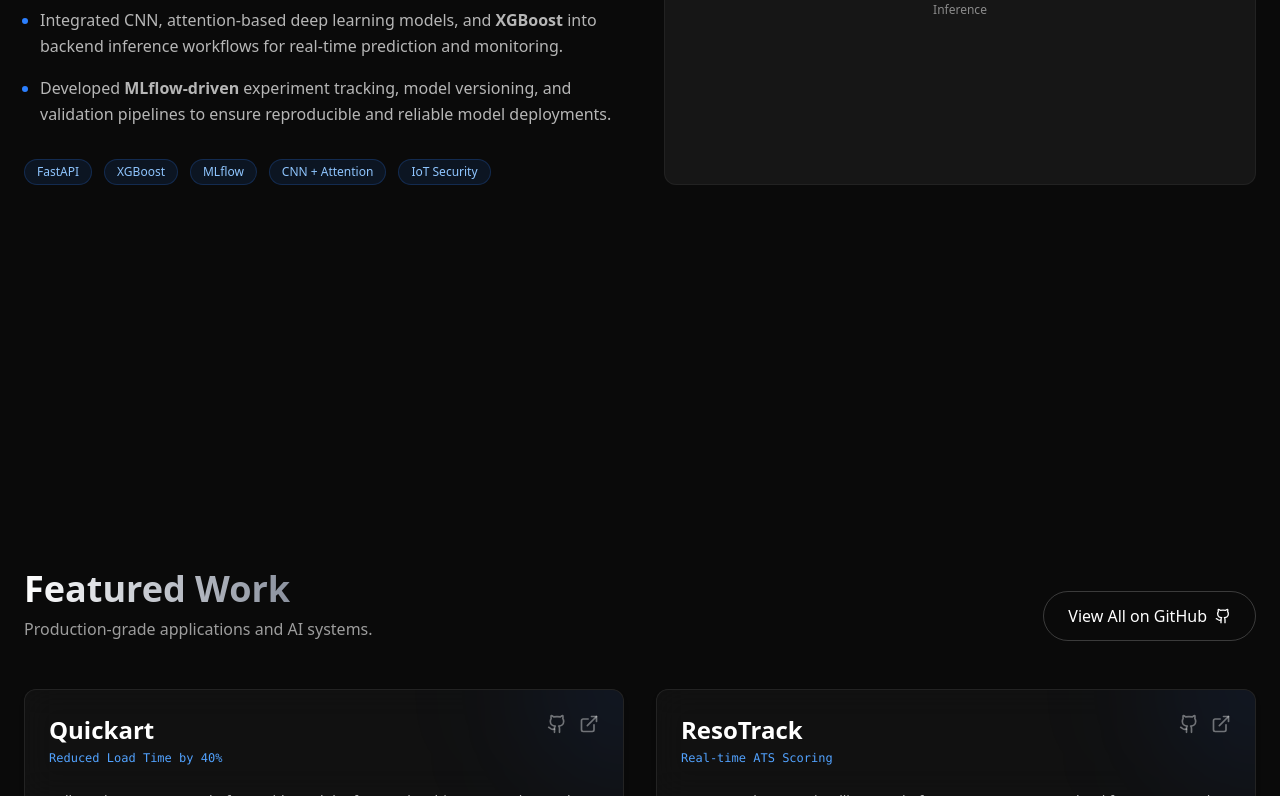
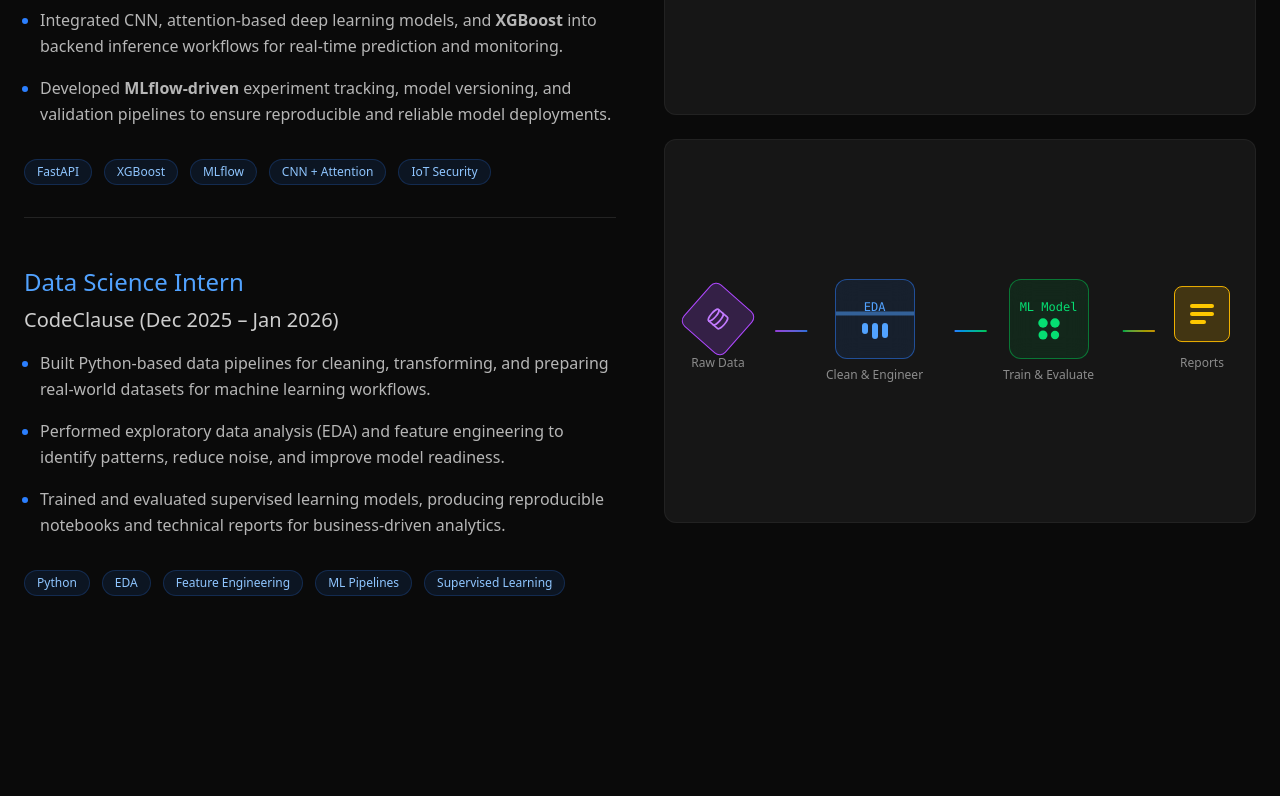
Before and after one commit to harshrajput4343/My-Portfolio, a Next.js app: page / in a window 1280 px wide. Shown: the part 3053-3849 px from the top of the page. Built offline with nearby package versions, Linux system fonts and the light colour scheme.

Commit message:
readme created

```diff
--- a/src/components/Footer.tsx
+++ b/src/components/Footer.tsx
@@ -34,13 +34,13 @@ export const Footer = () => {
         <div>
           <h4 className="font-bold text-white mb-4">Connect</h4>
           <div className="flex gap-4">
-            <Link href="#" className="w-10 h-10 rounded-full bg-white/5 flex items-center justify-center hover:bg-blue-600 hover:text-white transition-all text-white/60">
+            <Link href="https://github.com/harshrajput4343/" className="w-10 h-10 rounded-full bg-white/5 flex items-center justify-center hover:bg-blue-600 hover:text-white transition-all text-white/60">
               <Github size={20} />
             </Link>
-            <Link href="#" className="w-10 h-10 rounded-full bg-white/5 flex items-center justify-center hover:bg-blue-600 hover:text-white transition-all text-white/60">
+            <Link href="https://www.linkedin.com/in/harshkumar4343/" className="w-10 h-10 rounded-full bg-white/5 flex items-center justify-center hover:bg-blue-600 hover:text-white transition-all text-white/60">
               <Linkedin size={20} />
             </Link>
-            <Link href="#" className="w-10 h-10 rounded-full bg-white/5 flex items-center justify-center hover:bg-blue-600 hover:text-white transition-all text-white/60">
+            <Link href="mailto:harshkumarsingh4343@gmail.com" className="w-10 h-10 rounded-full bg-white/5 flex items-center justify-center hover:bg-blue-600 hover:text-white transition-all text-white/60">
               <Mail size={20} />
             </Link>
           </div>
--- a/src/components/sections/Research.tsx
+++ b/src/components/sections/Research.tsx
@@ -7,7 +7,7 @@ import { FlaskConical, Network, Shield, Server, Database } from "lucide-react";
 
 const ResearchVisual = () => {
   return (
-    <div className="relative h-64 w-full bg-white/5 rounded-xl overflow-hidden flex items-center justify-center border border-white/5 md:h-full min-h-[300px]">
+    <div className="relative h-96 w-full bg-white/5 rounded-xl overflow-hidden flex items-center justify-center border border-white/5">
       {/* Simple Architecture Diagram */}
       <div className="relative z-10 flex items-center gap-4 md:gap-8">
         {/* IoT Node */}
@@ -68,6 +68,107 @@ const ResearchVisual = () => {
   )
 }
 
+const DataScienceVisual = () => {
+  return (
+    <div className="relative h-96 w-full bg-white/5 rounded-xl overflow-hidden flex items-center justify-center border border-white/5">
+      {/* Data Science Pipeline Diagram */}
+      <div className="relative z-10 flex items-center gap-3 md:gap-6">
+        {/* Raw Data */}
+        <div className="flex flex-col items-center gap-2">
+          <motion.div
+            animate={{ rotate: [0, 360] }}
+            transition={{ duration: 8, repeat: Infinity, ease: "linear" }}
+            className="w-14 h-14 rounded-lg bg-purple-500/20 border border-purple-500 flex items-center justify-center text-purple-400"
+          >
+            <Database size={20} />
+          </motion.div>
+          <span className="text-xs text-white/50">Raw Data</span>
+        </div>
+
+        {/* Arrow */}
+        <motion.div
+          animate={{ x: [0, 8, 0], opacity: [0.5, 1, 0.5] }}
+          transition={{ duration: 1.5, repeat: Infinity }}
+          className="h-0.5 w-8 bg-gradient-to-r from-purple-500 to-blue-500"
+        />
+
+        {/* EDA & Cleaning */}
+        <div className="flex flex-col items-center gap-2">
+          <div className="w-20 h-20 rounded-xl bg-blue-500/10 border border-blue-500/50 flex flex-col items-center justify-center text-blue-400 backdrop-blur-md relative overflow-hidden">
+            <div className="text-xs font-mono mb-1">EDA</div>
+            <motion.div
+              animate={{ y: [-40, 40] }}
+              transition={{ duration: 2, repeat: Infinity, ease: "easeInOut" }}
+              className="absolute w-full h-1 bg-blue-400 opacity-50"
+            />
+            <div className="flex gap-1 mt-1">
+              {[1, 2, 3].map(i => (
+                <motion.div
+                  key={i}
+                  animate={{ height: ["8px", "16px", "8px"] }}
+                  transition={{ duration: 1, delay: i * 0.2, repeat: Infinity }}
+                  className="w-1.5 bg-blue-400 rounded-full"
+                />
+              ))}
+            </div>
+          </div>
+          <span className="text-xs text-white/50">Clean & Engineer</span>
+        </div>
+
+        {/* Arrow */}
+        <motion.div
+          animate={{ x: [0, 8, 0], opacity: [0.5, 1, 0.5] }}
+          transition={{ duration: 1.5, repeat: Infinity, delay: 0.3 }}
+          className="h-0.5 w-8 bg-gradient-to-r from-blue-500 to-green-500"
+        />
+
+        {/* ML Model */}
+        <div className="flex flex-col items-center gap-2">
+          <div className="w-20 h-20 rounded-xl bg-green-500/10 border border-green-500/50 flex flex-col items-center justify-center text-green-400 backdrop-blur-md">
+            <div className="text-xs font-mono mb-1">ML Model</div>
+            <div className="grid grid-cols-2 gap-1">
+              {[1, 2, 3, 4].map(i => (
+                <motion.div
+                  key={i}
+                  animate={{ scale: [0.8, 1.2, 0.8] }}
+                  transition={{ duration: 1.5, delay: i * 0.15, repeat: Infinity }}
+                  className="w-2 h-2 bg-green-400 rounded-sm"
+                />
+              ))}
+            </div>
+          </div>
+          <span className="text-xs text-white/50">Train & Evaluate</span>
+        </div>
+
+        {/* Arrow */}
+        <motion.div
+          animate={{ x: [0, 8, 0], opacity: [0.5, 1, 0.5] }}
+          transition={{ duration: 1.5, repeat: Infinity, delay: 0.6 }}
+          className="h-0.5 w-8 bg-gradient-to-r from-green-500 to-yellow-500"
+        />
+
+        {/* Reports */}
+        <div className="flex flex-col items-center gap-2">
+          <motion.div
+            animate={{ y: [0, -5, 0] }}
+            transition={{ duration: 2, repeat: Infinity }}
+            className="w-14 h-14 rounded-lg bg-yellow-500/20 border border-yellow-500 flex items-center justify-center text-yellow-400"
+          >
+            <div className="flex flex-col gap-1">
+              <div className="w-6 h-1 bg-yellow-400 rounded-full" />
+              <div className="w-6 h-1 bg-yellow-400 rounded-full" />
+              <div className="w-4 h-1 bg-yellow-400 rounded-full" />
+            </div>
+          </motion.div>
+          <span className="text-xs text-white/50">Reports</span>
+        </div>
+      </div>
+
+      <div className="absolute inset-0 bg-grid-white/[0.02]" />
+    </div>
+  )
+}
+
 export const Research = () => {
   return (
     <Section id="research" className="container mx-auto px-6">
@@ -106,10 +207,38 @@ export const Research = () => {
               ))}
             </div>
           </div>
+
+          <div className="pt-12 border-t border-white/10">
+            <h3 className="text-2xl text-blue-400 font-medium mb-2">
+              Data Science Intern
+            </h3>
+            <p className="text-xl text-white/80 mb-4">CodeClause (Dec 2025 – Jan 2026)</p>
+
+            <ul className="space-y-4 text-white/70 leading-relaxed list-disc pl-4 marker:text-blue-500">
+              <li>
+                Built Python-based data pipelines for cleaning, transforming, and preparing real-world datasets for machine learning workflows.
+              </li>
+              <li>
+                Performed exploratory data analysis (EDA) and feature engineering to identify patterns, reduce noise, and improve model readiness.
+              </li>
+              <li>
+                Trained and evaluated supervised learning models, producing reproducible notebooks and technical reports for business-driven analytics.
+              </li>
+            </ul>
+
+            <div className="flex flex-wrap gap-3 mt-8">
+              {["Python", "EDA", "Feature Engineering", "ML Pipelines", "Supervised Learning"].map(tag => (
+                <span key={tag} className="px-3 py-1 rounded-full bg-blue-500/10 text-blue-300 text-xs border border-blue-500/20">
+                  {tag}
+                </span>
+              ))}
+            </div>
+          </div>
         </div>
 
-        <div className="flex-1">
+        <div className="flex-1 space-y-6">
           <ResearchVisual />
+          <DataScienceVisual />
         </div>
       </div>
     </Section>
```
